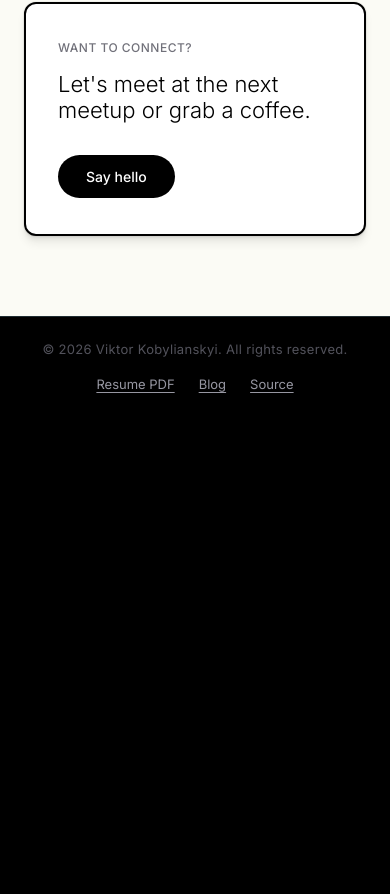
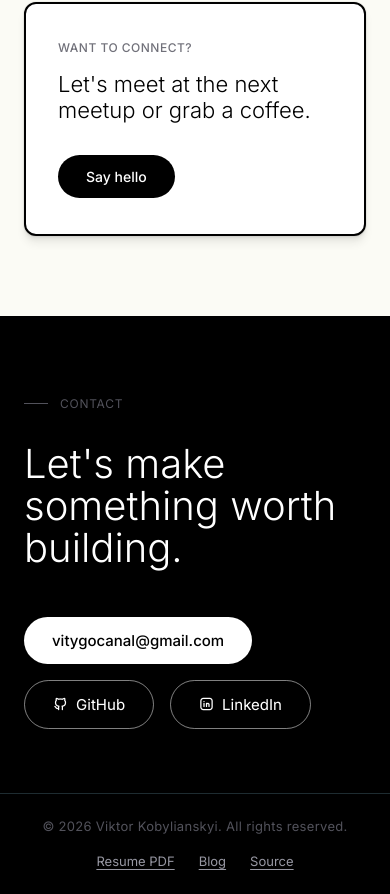
Before and after one commit to vitygo/portfolio, a React (Vite) app in the folder portfolio/: page / in a window 390 px wide. Shown: the part 7510-8404 px from the top of the page. Before the commit the page ends 7927 px from the top, so only its background shows below. Built offline with nearby package versions, Linux system fonts and the light colour scheme.

Commit message:
feat: add Contact section and finalize all sections

```diff
--- a/portfolio/src/components/Footer/Footer.tsx
+++ b/portfolio/src/components/Footer/Footer.tsx
@@ -6,8 +6,16 @@ function Footer() {
       <p className={styles.left}>© 2026 Viktor Kobylianskyi. All rights reserved.</p>
       <ul className={styles.links}>
         <li><a href="#">Resume PDF</a></li>
-        <li><a href="#">Blog</a></li>
-        <li><a href="#">Source</a></li>
+        <li><a
+            href="https://www.linkedin.com/in/viktor-kobylianskyi/"
+            target="_blank"
+            rel="noreferrer"
+          >Blog</a></li>
+        <li><a
+            href="https://github.com/vitygo/portfolio/tree/main/portfolio"
+            target="_blank"
+            rel="noreferrer"
+          >Source</a></li>
       </ul>
     </footer>
   )
--- a/portfolio/src/components/Nav/Nav.tsx
+++ b/portfolio/src/components/Nav/Nav.tsx
@@ -15,7 +15,7 @@ function Nav() {
 
       <div className={styles.cta}>
         <a href="#contact" className={styles.btnOutline}>Say hello</a>
-        <a href="mailto:vitygocanal@gamil.com" className={styles.btnPrimary}>Hire me</a>
+        <a href="mailto:vitygocanal@gmail.com" className={styles.btnPrimary}>Hire me</a>
       </div>
     </nav>
   )
--- a/portfolio/src/pages/HomePage.tsx
+++ b/portfolio/src/pages/HomePage.tsx
@@ -5,7 +5,7 @@ import Projects from '@/sections/Projects/Projects'
 import Experience from '@/sections/Experience/Experience'
 import Stack from '@/sections/Stack/Stack'
 import Community from '@/sections/Community/Community'
-// import Contact from '@/sections/Contact/Contact'
+import Contact from '@/sections/Contact/Contact'
 
 function HomePage() {
   return (
@@ -17,7 +17,7 @@ function HomePage() {
         <Experience />
         <Stack />
         <Community />
-        {/* <Contact /> */}
+        <Contact />
       </main>
       <Footer />
     </>
--- /dev/null
+++ b/portfolio/src/sections/Contact/Contact.module.css
@@ -0,0 +1,101 @@
+.section {
+    background: var(--canvas-night);
+    padding: 8rem 0 0;
+  }
+
+  .inner {
+    max-width: 75rem;
+    margin: 0 auto;
+    padding: 0 3rem;
+  }
+
+  .label {
+    font-size: 0.75rem;
+    font-weight: 400;
+    letter-spacing: 0.72px;
+    color: var(--shade-60);
+    text-transform: uppercase;
+    margin-bottom: 2rem;
+    display: flex;
+    align-items: center;
+    gap: 0.75rem;
+  }
+
+  .label::before {
+    content: '';
+    display: block;
+    width: 24px;
+    height: 1px;
+    background: var(--shade-60);
+  }
+
+  .headline {
+    font-family: var(--font-display);
+    font-size: clamp(2.5rem, 5vw, 4.5rem);
+    font-weight: 300;
+    line-height: 1.05;
+    color: var(--on-dark);
+    max-width: 44rem;
+    margin-bottom: 3rem;
+  }
+
+  .links {
+    display: flex;
+    gap: 1rem;
+    flex-wrap: wrap;
+    margin-bottom: 8rem;
+  }
+
+  .btnPrimary {
+    display: inline-flex;
+    align-items: center;
+    gap: 0.5rem;
+    padding: 0.875rem 1.75rem;
+    border-radius: var(--pill);
+    background: var(--on-dark);
+    color: var(--ink);
+    font-size: 0.9375rem;
+    font-weight: 500;
+    text-decoration: none;
+    transition: background 0.2s;
+    font-feature-settings: 'ss03';
+  }
+
+  .btnPrimary:hover {
+    background: var(--shade-30);
+  }
+
+  .btnOutline {
+    display: inline-flex;
+    align-items: center;
+    gap: 0.5rem;
+    padding: 0.875rem 1.75rem;
+    border-radius: var(--pill);
+    border: 1.5px solid rgba(255, 255, 255, 0.5);
+    background: transparent;
+    color: var(--on-dark);
+    font-size: 0.9375rem;
+    font-weight: 420;
+    text-decoration: none;
+    transition: border-color 0.2s, background 0.2s;
+    font-feature-settings: 'ss03';
+  }
+
+  .btnOutline:hover {
+    border-color: var(--on-dark);
+    background: rgba(255, 255, 255, 0.06);
+  }
+
+  @media (max-width: 768px) {
+    .section {
+      padding: 5rem 0 0;
+    }
+
+    .inner {
+      padding: 0 1.5rem;
+    }
+
+    .links {
+      margin-bottom: 4rem;
+    }
+  }
--- /dev/null
+++ b/portfolio/src/sections/Contact/Contact.tsx
@@ -0,0 +1,44 @@
+// src/sections/Contact/Contact.tsx
+import styles from './Contact.module.css'
+
+function Contact() {
+  return (
+    <section id="contact" className={styles.section}>
+      <div className={styles.inner}>
+        <p className={styles.label}>Contact</p>
+        <h2 className={styles.headline}>
+          Let's make something worth building.
+        </h2>
+
+        <div className={styles.links}>
+          <a
+            href="mailto:vitygocanal@gmail.com"
+            className={styles.btnPrimary}
+          >
+            vitygocanal@gmail.com
+          </a>
+          <a
+            href="https://github.com/vitygo"
+            target="_blank"
+            rel="noreferrer"
+            className={styles.btnOutline}
+          >
+            <i className="ti ti-brand-github" aria-hidden="true" />
+            GitHub
+          </a>
+          <a
+            href="https://www.linkedin.com/in/viktor-kobylianskyi/"
+            target="_blank"
+            rel="noreferrer"
+            className={styles.btnOutline}
+          >
+            <i className="ti ti-brand-linkedin" aria-hidden="true" />
+            LinkedIn
+          </a>
+        </div>
+      </div>
+    </section>
+  )
+}
+
+export default Contact
```
